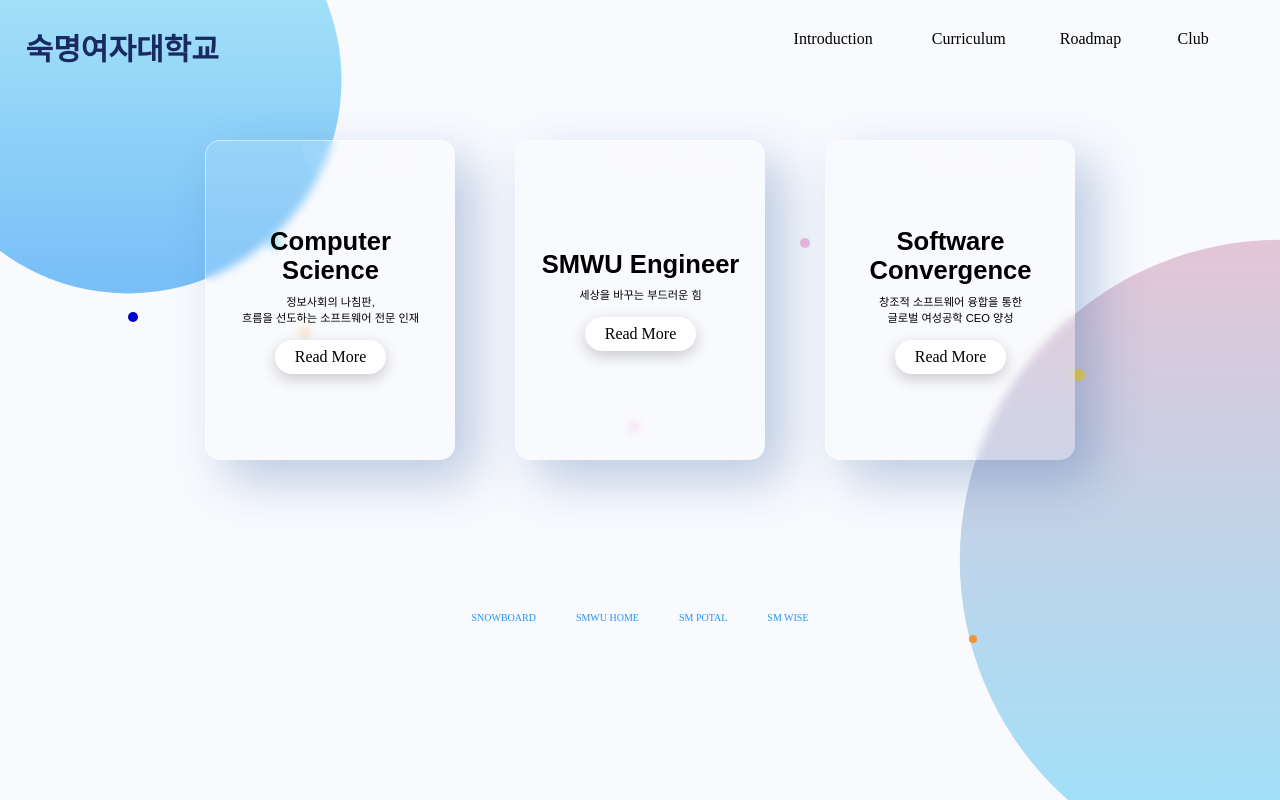
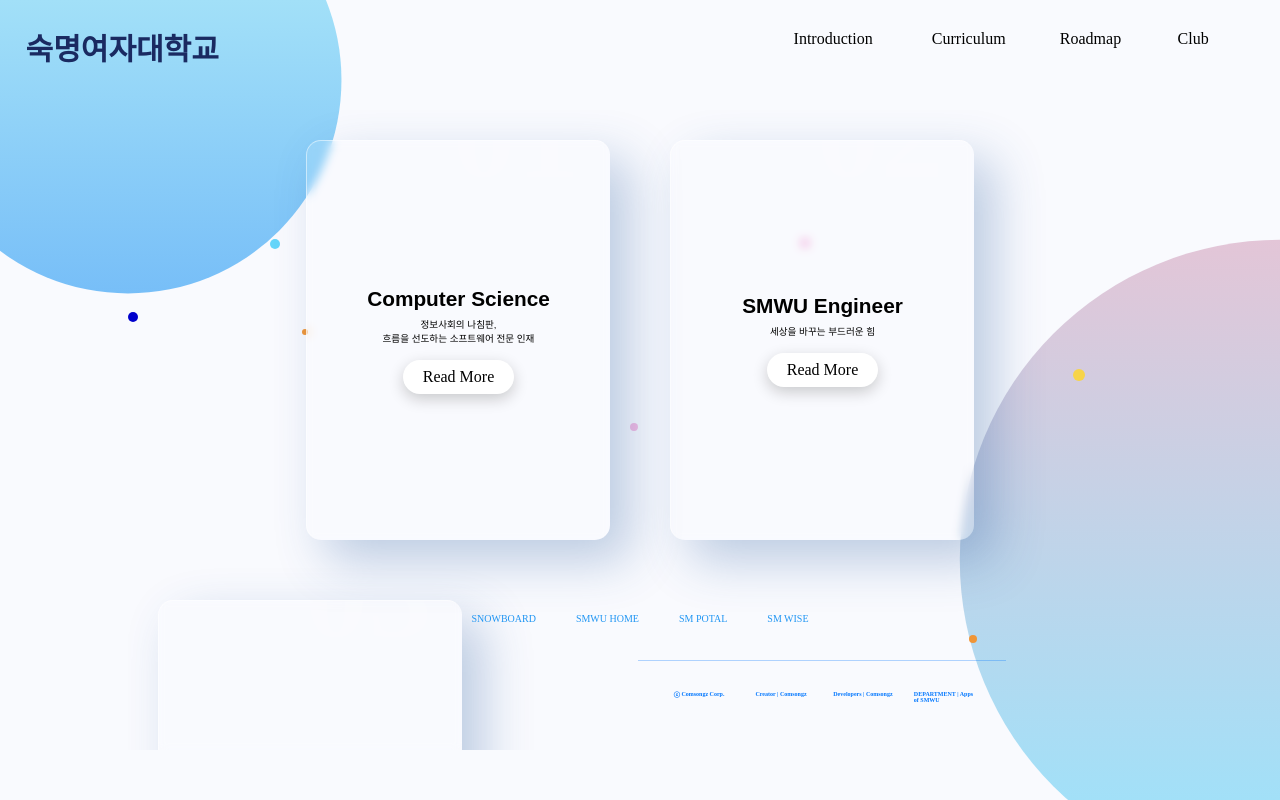
Before and after one commit to yugyeongh/SMSWhomepage, a React (Create React App) app: page / in a window 1280 px wide. Built offline with nearby package versions, Linux system fonts and the light colour scheme; a web font is replaced by a local one.

Commit message:
css main page 단위 수정
- 메인페이지 카드의 가로, 세로 단위를 vh로 수정

```diff
--- a/src/HeaderFooter.css
+++ b/src/HeaderFooter.css
@@ -78,14 +78,15 @@
     box-sizing: border-box;
     position: relative;
     max-width: 980px;
-    margin: 0 auto;
+    justify-content: center;
     bottom: 0;
     border-top: 1px solid #0579fe4d;
     height: 100px;
-    padding: 30px;
+    padding: 20px;
     background: none;
+    overflow: hidden;
 }
-.footer_center li {
+.footer .footer_center li {
     width: 25%;
     box-sizing: border-box;
     position: relative;
--- a/src/Main.css
+++ b/src/Main.css
@@ -59,8 +59,8 @@ body::after {
 }
 .container .card {
     position:relative;
-    width: 250px;
-    height: 320px;
+    width: 38vh;
+    height: 50vh;
     margin: 30px;
     box-shadow: 20px 20px 50px rgba(43, 93, 160, 0.3);
     border-radius: 15px;
@@ -90,14 +90,14 @@ body::after {
 
 }
 .container .card .content h3 {
-    font-size: 1.6em;
+    font-size: 1.3em;
     color: rgb(0, 0, 0);
     z-index: 1;
     margin-bottom: 0.3em;
     font-family: 'GmarketSansMedium', sans-serif;
 }
 .container .card .content p {
-    font-size: 0.7em;
+    font-size: 0.6em;
     color: rgb(0, 0, 0);
     font-weight: 300;
     font-family: 'GmarketSansLight', sans-serif;
@@ -118,7 +118,12 @@ body::after {
 .container .card .content .cardlink:hover {
     color:#2196f3;
 }
-.smLink {
+.linkTab {
+    position: absolute;
+    top:60vh;
+    float: left;
+}
+.linkTab .smLink {
     position:relative;
     display: inline-block;
     font-family: 'GmarketSansLight';
--- a/src/Main.js
+++ b/src/Main.js
@@ -40,22 +40,22 @@ function Main() {
                     <a className="cardlink" href="/sw_intro">Read More</a>
                 </div>
             </div>
-            <div>
+            <div className="linkTab">
                 <a className="smLink" href="https://snowboard.sookmyung.ac.kr/login.php" align="center" target="_blank" rel="noreferrer">SNOWBOARD</a>
                 <a className="smLink" href="http://www.sookmyung.ac.kr/sookmyungkr/index.do" align="center" target="_blank" rel="noreferrer">SMWU HOME</a>
                 <a className="smLink" href="https://portal.sookmyung.ac.kr/irj/portal" align="center" target="_blank" rel="noreferrer">SM POTAL</a>
                 <a className="smLink" href="https://wise.sookmyung.ac.kr" align="center" target="_blank" rel="noreferrer">SM WISE</a>
             </div>
-        </div>
 
-        {/* <footer class="footer inner">
+            <div class="footer inner">
                 <ul class="footer_center">
                     <li>ⓒ Comsongz Corp.</li>
                     <li>Creator | Comsongz</li>
                     <li>Developers | Comsongz</li>
                     <li>DEPARTMENT | Apps of SMWU</li>
                 </ul>
-        </footer> */}
+            </div>
+        </div>
     </>
     );
 }
```
